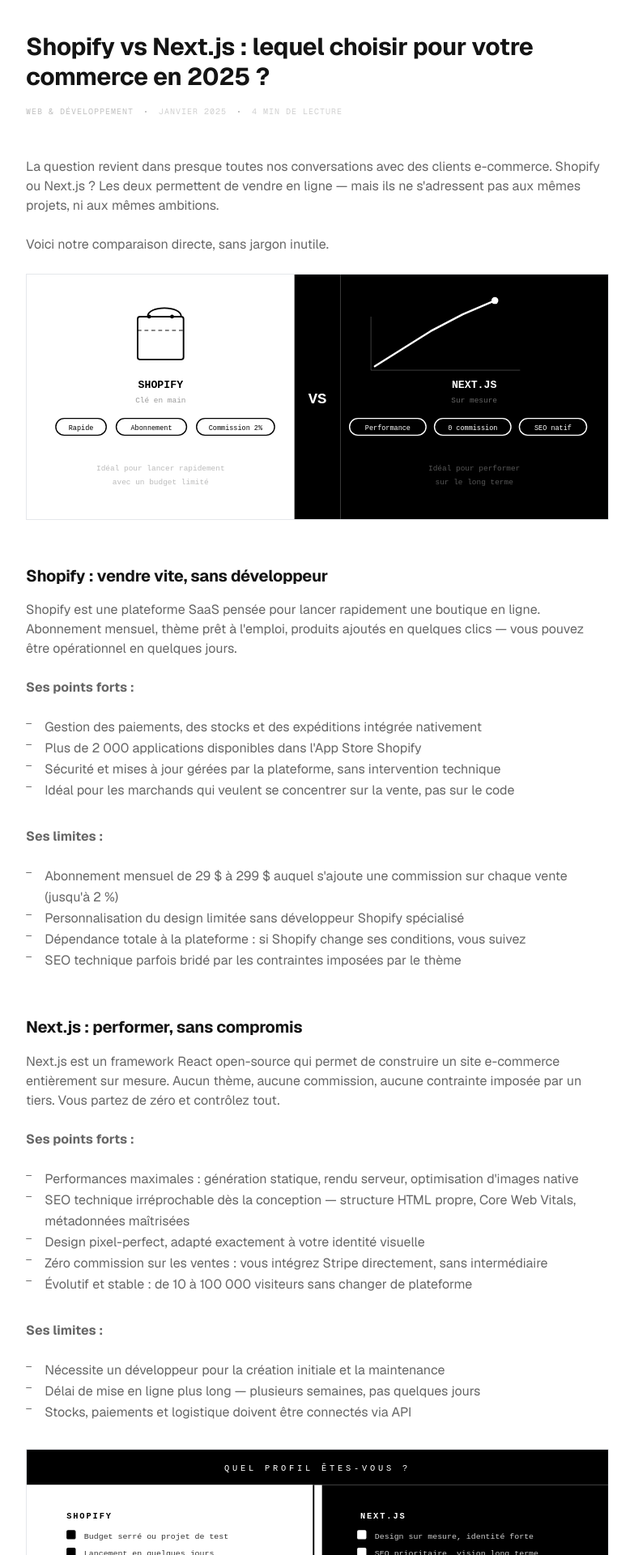
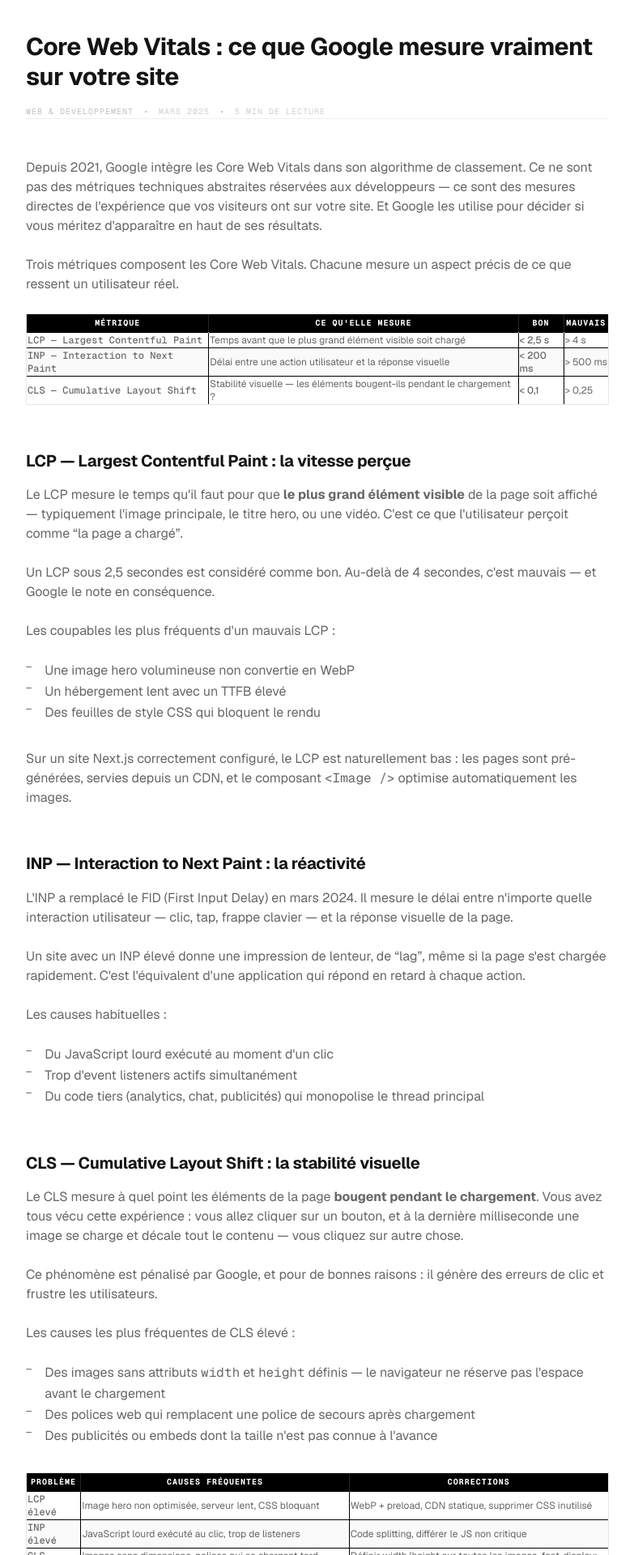
Before and after one commit to loanrmb/torquemade-v2, a Next.js app: page /blog/core-web-vitals-explication in a window 1280 px wide. Shown: the part 220-2140 px from the top of the page at 81% size, without its empty margins (248-1031 px from the left). Built offline with nearby package versions, Linux system fonts and the light colour scheme.

Commit message:
Update page.mdx

```diff
--- a/app/blog/(articles)/core-web-vitals-explication/page.mdx
+++ b/app/blog/(articles)/core-web-vitals-explication/page.mdx
@@ -1,202 +1,142 @@
 export const metadata = {
-  title: 'Shopify vs Next.js : lequel choisir pour votre commerce en 2025 ?',
-  description: 'Shopify ou Next.js pour votre e-commerce ? Nous comparons les deux solutions pour vous aider à faire le bon choix selon votre projet et vos ambitions.',
+  title: 'Core Web Vitals : ce que Google mesure vraiment sur votre site',
+  description: 'LCP, INP, CLS — les trois métriques que Google utilise pour évaluer l\'expérience utilisateur de votre site et les intégrer dans son algorithme de classement.',
 }
 
-export function IllustrationComparaison() {
+export function TableMetriques() {
+  const rows = [
+    { metrique: 'LCP — Largest Contentful Paint', mesure: 'Temps avant que le plus grand élément visible soit chargé', bon: '< 2,5 s', mauvais: '> 4 s' },
+    { metrique: 'INP — Interaction to Next Paint', mesure: 'Délai entre une action utilisateur et la réponse visuelle', bon: '< 200 ms', mauvais: '> 500 ms' },
+    { metrique: 'CLS — Cumulative Layout Shift', mesure: 'Stabilité visuelle — les éléments bougent-ils pendant le chargement ?', bon: '< 0,1', mauvais: '> 0,25' },
+  ]
   return (
-    <div className="my-12 overflow-hidden border border-black">
-      <svg viewBox="0 0 760 320" xmlns="http://www.w3.org/2000/svg" className="block w-full">
-
-        {/* === SHOPIFY — panneau gauche === */}
-        <rect x="0" y="0" width="350" height="320" fill="white"/>
-
-        {/* Icône sac de shopping */}
-        <rect x="145" y="55" width="60" height="56" rx="3" fill="none" stroke="black" strokeWidth="2"/>
-        <path d="M158 55 C158 40 202 40 202 55" fill="none" stroke="black" strokeWidth="2"/>
-        <line x1="145" y1="73" x2="205" y2="73" stroke="black" strokeWidth="1" strokeDasharray="5,4"/>
-        <circle cx="160" cy="55" r="2.5" fill="black"/>
-        <circle cx="190" cy="55" r="2.5" fill="black"/>
-
-        {/* Label */}
-        <text x="175" y="148" textAnchor="middle" fontFamily="'Courier New', monospace" fontSize="14" fontWeight="bold" fill="black">SHOPIFY</text>
-        <text x="175" y="167" textAnchor="middle" fontFamily="'Courier New', monospace" fontSize="10" fill="#999">Clé en main</text>
-
-        {/* Tags */}
-        <rect x="38" y="188" width="66" height="22" rx="11" fill="none" stroke="black" strokeWidth="1.5"/>
-        <text x="71" y="203" textAnchor="middle" fontFamily="'Courier New', monospace" fontSize="9" fill="black">Rapide</text>
-
-        <rect x="117" y="188" width="92" height="22" rx="11" fill="none" stroke="black" strokeWidth="1.5"/>
-        <text x="163" y="203" textAnchor="middle" fontFamily="'Courier New', monospace" fontSize="9" fill="black">Abonnement</text>
-
-        <rect x="222" y="188" width="102" height="22" rx="11" fill="none" stroke="black" strokeWidth="1.5"/>
-        <text x="273" y="203" textAnchor="middle" fontFamily="'Courier New', monospace" fontSize="9" fill="black">Commission 2%</text>
-
-        {/* Note bas */}
-        <text x="175" y="256" textAnchor="middle" fontFamily="'Courier New', monospace" fontSize="10" fill="#bbb">Idéal pour lancer rapidement</text>
-        <text x="175" y="274" textAnchor="middle" fontFamily="'Courier New', monospace" fontSize="10" fill="#bbb">avec un budget limité</text>
-
-        {/* === VS — séparateur central === */}
-        <rect x="350" y="0" width="60" height="320" fill="black"/>
-        <text x="380" y="168" textAnchor="middle" fontFamily="'Courier New', monospace" fontSize="20" fontWeight="bold" fill="white">VS</text>
-
-        {/* === NEXT.JS — panneau droit === */}
-        <rect x="410" y="0" width="350" height="320" fill="black"/>
-
-        {/* Graphique performance */}
-        <line x1="450" y1="55" x2="450" y2="125" stroke="white" strokeWidth="1" opacity="0.25"/>
-        <line x1="450" y1="125" x2="645" y2="125" stroke="white" strokeWidth="1" opacity="0.25"/>
-        <polyline points="455,120 490,98 528,74 570,52 612,34" fill="none" stroke="white" strokeWidth="2.5" strokeLinecap="round" strokeLinejoin="round"/>
-        <circle cx="612" cy="34" r="4.5" fill="white"/>
-
-        {/* Label */}
-        <text x="585" y="148" textAnchor="middle" fontFamily="'Courier New', monospace" fontSize="14" fontWeight="bold" fill="white">NEXT.JS</text>
-        <text x="585" y="167" textAnchor="middle" fontFamily="'Courier New', monospace" fontSize="10" fill="#666">Sur mesure</text>
-
-        {/* Tags blancs */}
-        <rect x="422" y="188" width="100" height="22" rx="11" fill="none" stroke="white" strokeWidth="1.5"/>
-        <text x="472" y="203" textAnchor="middle" fontFamily="'Courier New', monospace" fontSize="9" fill="white">Performance</text>
-
-        <rect x="533" y="188" width="100" height="22" rx="11" fill="none" stroke="white" strokeWidth="1.5"/>
-        <text x="583" y="203" textAnchor="middle" fontFamily="'Courier New', monospace" fontSize="9" fill="white">0 commission</text>
-
-        <rect x="644" y="188" width="88" height="22" rx="11" fill="none" stroke="white" strokeWidth="1.5"/>
-        <text x="688" y="203" textAnchor="middle" fontFamily="'Courier New', monospace" fontSize="9" fill="white">SEO natif</text>
-
-        {/* Note bas */}
-        <text x="585" y="256" textAnchor="middle" fontFamily="'Courier New', monospace" fontSize="10" fill="#555">Idéal pour performer</text>
-        <text x="585" y="274" textAnchor="middle" fontFamily="'Courier New', monospace" fontSize="10" fill="#555">sur le long terme</text>
-
-      </svg>
+    <div className="my-12 overflow-x-auto border border-black">
+      <table className="w-full border-collapse text-sm">
+        <thead>
+          <tr className="bg-black text-white">
+            <th className="p-3 text-left font-mono text-[10px] uppercase tracking-widest">Métrique</th>
+            <th className="p-3 text-left font-mono text-[10px] uppercase tracking-widest" style={{borderLeft:'1px solid rgba(255,255,255,0.15)'}}>Ce qu&apos;elle mesure</th>
+            <th className="p-3 text-left font-mono text-[10px] uppercase tracking-widest" style={{borderLeft:'1px solid rgba(255,255,255,0.15)'}}>Bon</th>
+            <th className="p-3 text-left font-mono text-[10px] uppercase tracking-widest" style={{borderLeft:'1px solid rgba(255,255,255,0.15)'}}>Mauvais</th>
+          </tr>
+        </thead>
+        <tbody>
+          {rows.map((row, i) => (
+            <tr key={i} style={{borderTop:'1px solid black', background: i % 2 === 1 ? '#fafafa' : 'white'}}>
+              <td className="p-3 font-mono text-xs font-medium">{row.metrique}</td>
+              <td className="p-3 text-xs" style={{borderLeft:'1px solid black'}}>{row.mesure}</td>
+              <td className="p-3 text-xs font-medium" style={{borderLeft:'1px solid black'}}>{row.bon}</td>
+              <td className="p-3 text-xs" style={{borderLeft:'1px solid black'}}>{row.mauvais}</td>
+            </tr>
+          ))}
+        </tbody>
+      </table>
     </div>
   )
 }
 
-export function IllustrationDecision() {
+export function TableCauses() {
+  const rows = [
+    { metrique: 'LCP élevé', causes: 'Image hero non optimisée, serveur lent, CSS bloquant', correction: 'WebP + preload, CDN statique, supprimer CSS inutilisé' },
+    { metrique: 'INP élevé', causes: 'JavaScript lourd exécuté au clic, trop de listeners', correction: 'Code splitting, différer le JS non critique' },
+    { metrique: 'CLS élevé', causes: 'Images sans dimensions, polices qui se chargent tard, publicités', correction: 'Définir width/height sur toutes les images, font-display: swap' },
+  ]
   return (
-    <div className="my-12 overflow-hidden border border-black">
-      <svg viewBox="0 0 760 268" xmlns="http://www.w3.org/2000/svg" className="block w-full">
-
-        {/* Header */}
-        <rect x="0" y="0" width="760" height="46" fill="black"/>
-        <text x="380" y="28" textAnchor="middle" fontFamily="'Courier New', monospace" fontSize="11" fill="white" letterSpacing="4">QUEL PROFIL ÊTES-VOUS ?</text>
-
-        {/* Panneau gauche — Shopify */}
-        <rect x="0" y="46" width="374" height="222" fill="white"/>
-
-        <text x="52" y="90" fontFamily="'Courier New', monospace" fontSize="11" fontWeight="bold" fill="black" letterSpacing="2">SHOPIFY</text>
-
-        <rect x="52" y="105" width="12" height="12" rx="2" fill="black"/>
-        <text x="75" y="116" fontFamily="'Courier New', monospace" fontSize="10.5" fill="#333">Budget serré ou projet de test</text>
-
-        <rect x="52" y="128" width="12" height="12" rx="2" fill="black"/>
-        <text x="75" y="139" fontFamily="'Courier New', monospace" fontSize="10.5" fill="#333">Lancement en quelques jours</text>
-
-        <rect x="52" y="151" width="12" height="12" rx="2" fill="black"/>
-        <text x="75" y="162" fontFamily="'Courier New', monospace" fontSize="10.5" fill="#333">Produits standards, catalogue simple</text>
-
-        <rect x="52" y="174" width="12" height="12" rx="2" fill="black"/>
-        <text x="75" y="185" fontFamily="'Courier New', monospace" fontSize="10.5" fill="#333">Pas de développeur dans l&apos;équipe</text>
-
-        <rect x="52" y="216" width="164" height="32" rx="16" fill="black"/>
-        <text x="134" y="236" textAnchor="middle" fontFamily="'Courier New', monospace" fontSize="10.5" fill="white">→ Choisissez Shopify</text>
-
-        {/* Séparateur */}
-        <line x1="375" y1="46" x2="375" y2="268" stroke="black" strokeWidth="2"/>
-
-        {/* Panneau droit — Next.js */}
-        <rect x="386" y="46" width="374" height="222" fill="black"/>
-
-        <text x="436" y="90" fontFamily="'Courier New', monospace" fontSize="11" fontWeight="bold" fill="white" letterSpacing="2">NEXT.JS</text>
-
-        <rect x="432" y="105" width="12" height="12" rx="2" fill="white"/>
-        <text x="455" y="116" fontFamily="'Courier New', monospace" fontSize="10.5" fill="#ccc">Design sur mesure, identité forte</text>
-
-        <rect x="432" y="128" width="12" height="12" rx="2" fill="white"/>
-        <text x="455" y="139" fontFamily="'Courier New', monospace" fontSize="10.5" fill="#ccc">SEO prioritaire, vision long terme</text>
-
-        <rect x="432" y="151" width="12" height="12" rx="2" fill="white"/>
-        <text x="455" y="162" fontFamily="'Courier New', monospace" fontSize="10.5" fill="#ccc">Modèle de vente spécifique</text>
-
-        <rect x="432" y="174" width="12" height="12" rx="2" fill="white"/>
-        <text x="455" y="185" fontFamily="'Courier New', monospace" fontSize="10.5" fill="#ccc">Volume de ventes {'>'}  5 000 €/mois</text>
-
-        <rect x="432" y="216" width="164" height="32" rx="16" fill="white"/>
-        <text x="514" y="236" textAnchor="middle" fontFamily="'Courier New', monospace" fontSize="10.5" fill="black">→ Choisissez Next.js</text>
-
-      </svg>
+    <div className="my-12 overflow-x-auto border border-black">
+      <table className="w-full border-collapse text-sm">
+        <thead>
+          <tr className="bg-black text-white">
+            <th className="p-3 text-left font-mono text-[10px] uppercase tracking-widest">Problème</th>
+            <th className="p-3 text-left font-mono text-[10px] uppercase tracking-widest" style={{borderLeft:'1px solid rgba(255,255,255,0.15)'}}>Causes fréquentes</th>
+            <th className="p-3 text-left font-mono text-[10px] uppercase tracking-widest" style={{borderLeft:'1px solid rgba(255,255,255,0.15)'}}>Corrections</th>
+          </tr>
+        </thead>
+        <tbody>
+          {rows.map((row, i) => (
+            <tr key={i} style={{borderTop:'1px solid black', background: i % 2 === 1 ? '#fafafa' : 'white'}}>
+              <td className="p-3 font-mono text-xs font-medium">{row.metrique}</td>
+              <td className="p-3 text-xs" style={{borderLeft:'1px solid black'}}>{row.causes}</td>
+              <td className="p-3 text-xs" style={{borderLeft:'1px solid black'}}>{row.correction}</td>
+            </tr>
+          ))}
+        </tbody>
+      </table>
     </div>
   )
 }
 
-# Shopify vs Next.js : lequel choisir pour votre commerce en 2025 ?
+# Core Web Vitals : ce que Google mesure vraiment sur votre site
 
-<div className="mb-12 flex flex-wrap items-center gap-3 border-b border-black pb-8 font-mono text-[10px] uppercase tracking-widest">
-  <span className="opacity-40">Web & Développement</span>
+<div className="mb-12 flex flex-wrap items-center gap-3 pb-8 font-mono text-[10px] uppercase tracking-widest" style={{borderBottom:'1px solid hsl(var(--border-subtle))'}}>
+  <span className="opacity-40">Web &amp; Développement</span>
   <span className="opacity-20">·</span>
-  <span className="opacity-30">Janvier 2025</span>
+  <span className="opacity-30">Mars 2025</span>
   <span className="opacity-20">·</span>
-  <span className="opacity-30">4 min de lecture</span>
+  <span className="opacity-30">5 min de lecture</span>
 </div>
 
-La question revient dans presque toutes nos conversations avec des clients e-commerce. Shopify ou Next.js ? Les deux permettent de vendre en ligne — mais ils ne s'adressent pas aux mêmes projets, ni aux mêmes ambitions.
+Depuis 2021, Google intègre les Core Web Vitals dans son algorithme de classement. Ce ne sont pas des métriques techniques abstraites réservées aux développeurs — ce sont des mesures directes de l&apos;expérience que vos visiteurs ont sur votre site. Et Google les utilise pour décider si vous méritez d&apos;apparaître en haut de ses résultats.
 
-Voici notre comparaison directe, sans jargon inutile.
+Trois métriques composent les Core Web Vitals. Chacune mesure un aspect précis de ce que ressent un utilisateur réel.
 
-<IllustrationComparaison />
+<TableMetriques />
 
-## Shopify : vendre vite, sans développeur
+## LCP — Largest Contentful Paint : la vitesse perçue
 
-Shopify est une plateforme SaaS pensée pour lancer rapidement une boutique en ligne. Abonnement mensuel, thème prêt à l'emploi, produits ajoutés en quelques clics — vous pouvez être opérationnel en quelques jours.
+Le LCP mesure le temps qu&apos;il faut pour que **le plus grand élément visible** de la page soit affiché — typiquement l&apos;image principale, le titre hero, ou une vidéo. C&apos;est ce que l&apos;utilisateur perçoit comme &ldquo;la page a chargé&rdquo;.
 
-**Ses points forts :**
+Un LCP sous 2,5 secondes est considéré comme bon. Au-delà de 4 secondes, c&apos;est mauvais — et Google le note en conséquence.
 
-- Gestion des paiements, des stocks et des expéditions intégrée nativement
-- Plus de 2 000 applications disponibles dans l'App Store Shopify
-- Sécurité et mises à jour gérées par la plateforme, sans intervention technique
-- Idéal pour les marchands qui veulent se concentrer sur la vente, pas sur le code
+Les coupables les plus fréquents d&apos;un mauvais LCP :
 
-**Ses limites :**
+- Une image hero volumineuse non convertie en WebP
+- Un hébergement lent avec un TTFB élevé
+- Des feuilles de style CSS qui bloquent le rendu
 
-- Abonnement mensuel de 29 $ à 299 $ auquel s'ajoute une commission sur chaque vente (jusqu'à 2 %)
-- Personnalisation du design limitée sans développeur Shopify spécialisé
-- Dépendance totale à la plateforme : si Shopify change ses conditions, vous suivez
-- SEO technique parfois bridé par les contraintes imposées par le thème
+Sur un site Next.js correctement configuré, le LCP est naturellement bas : les pages sont pré-générées, servies depuis un CDN, et le composant `<Image />` optimise automatiquement les images.
 
-## Next.js : performer, sans compromis
+## INP — Interaction to Next Paint : la réactivité
 
-Next.js est un framework React open-source qui permet de construire un site e-commerce entièrement sur mesure. Aucun thème, aucune commission, aucune contrainte imposée par un tiers. Vous partez de zéro et contrôlez tout.
+L&apos;INP a remplacé le FID (First Input Delay) en mars 2024. Il mesure le délai entre n&apos;importe quelle interaction utilisateur — clic, tap, frappe clavier — et la réponse visuelle de la page.
 
-**Ses points forts :**
+Un site avec un INP élevé donne une impression de lenteur, de &ldquo;lag&rdquo;, même si la page s&apos;est chargée rapidement. C&apos;est l&apos;équivalent d&apos;une application qui répond en retard à chaque action.
 
-- Performances maximales : génération statique, rendu serveur, optimisation d'images native
-- SEO technique irréprochable dès la conception — structure HTML propre, Core Web Vitals, métadonnées maîtrisées
-- Design pixel-perfect, adapté exactement à votre identité visuelle
-- Zéro commission sur les ventes : vous intégrez Stripe directement, sans intermédiaire
-- Évolutif et stable : de 10 à 100 000 visiteurs sans changer de plateforme
+Les causes habituelles :
 
-**Ses limites :**
+- Du JavaScript lourd exécuté au moment d&apos;un clic
+- Trop d&apos;event listeners actifs simultanément
+- Du code tiers (analytics, chat, publicités) qui monopolise le thread principal
 
-- Nécessite un développeur pour la création initiale et la maintenance
-- Délai de mise en ligne plus long — plusieurs semaines, pas quelques jours
-- Stocks, paiements et logistique doivent être connectés via API
+## CLS — Cumulative Layout Shift : la stabilité visuelle
 
-<IllustrationDecision />
+Le CLS mesure à quel point les éléments de la page **bougent pendant le chargement**. Vous avez tous vécu cette expérience : vous allez cliquer sur un bouton, et à la dernière milliseconde une image se charge et décale tout le contenu — vous cliquez sur autre chose.
 
-## Le calcul que personne ne fait
+Ce phénomène est pénalisé par Google, et pour de bonnes raisons : il génère des erreurs de clic et frustre les utilisateurs.
 
-Sur 10 000 € de ventes mensuelles, la commission Shopify représente entre 50 € et 200 € par mois. Sur trois ans, c'est potentiellement le coût d'un site Next.js sur mesure — développé une fois, sans commission à perpétuité.
+Les causes les plus fréquentes de CLS élevé :
 
-C'est la raison pour laquelle la grande majorité de nos clients e-commerce choisissent Next.js après notre première conversation. Non pas parce que c'est plus technique, mais parce que c'est plus rentable à moyen terme.
+- Des images sans attributs `width` et `height` définis — le navigateur ne réserve pas l&apos;espace avant le chargement
+- Des polices web qui remplacent une police de secours après chargement
+- Des publicités ou embeds dont la taille n&apos;est pas connue à l&apos;avance
 
-**Si votre volume dépasse les 5 000 € de ventes mensuelles, le calcul penche clairement vers Next.js.**
+<TableCauses />
 
-## Notre position
+## Comment mesurer vos Core Web Vitals
 
-Nous développons les deux solutions selon les besoins du projet. Pour un artisan qui veut tester sa première boutique avec 30 références, Shopify est souvent la réponse pragmatique. Pour un commerce établi qui veut dominer son marché local sur Google et maximiser ses marges, Next.js s'impose presque systématiquement.
+Deux sources complémentaires donnent une image complète :
 
-Dans les deux cas, l'objectif reste le même : un site qui vous amène des clients, pas un site vitrine qui dort.
+**PageSpeed Insights** (pagespeed.web.dev) analyse une URL spécifique et donne les scores LCP, INP et CLS mesurés sur de vraies visites utilisateurs (données du Chrome User Experience Report). C&apos;est ce que Google voit réellement.
+
+**Google Search Console** — section &ldquo;Expérience&rdquo; puis &ldquo;Signaux Web essentiels&rdquo; — donne une vue globale sur l&apos;ensemble du site, avec les pages classées en &ldquo;Bonnes&rdquo;, &ldquo;À améliorer&rdquo; et &ldquo;Mauvaises&rdquo;. C&apos;est le point de départ pour prioriser les corrections.
+
+## Core Web Vitals et classement Google : ce qu&apos;il faut retenir
+
+Les Core Web Vitals sont un **signal de classement parmi d&apos;autres** — ils ne compensent pas un contenu pauvre ou un manque de backlinks. Mais à contenu équivalent entre deux sites concurrents, celui qui a de meilleurs Core Web Vitals prend l&apos;avantage.
+
+Dans des marchés locaux concurrentiels — artisans, commerçants, prestataires de services — où le contenu des sites se ressemble souvent, les performances techniques peuvent faire la différence entre la première et la troisième position.
+
+Nos sites obtiennent systématiquement des scores Core Web Vitals dans le vert dès le lancement. Ce n&apos;est pas un bonus — c&apos;est une exigence de base.
 
 ---
 
-*Vous hésitez entre les deux pour votre projet ? [Contactez-nous](/contact) — nous vous donnons une recommandation claire en 30 minutes.*
+*Vos Core Web Vitals sont dans le rouge ? [Contactez-nous](/contact) — nous identifions les causes et vous proposons un plan de correction priorisé.*
```
